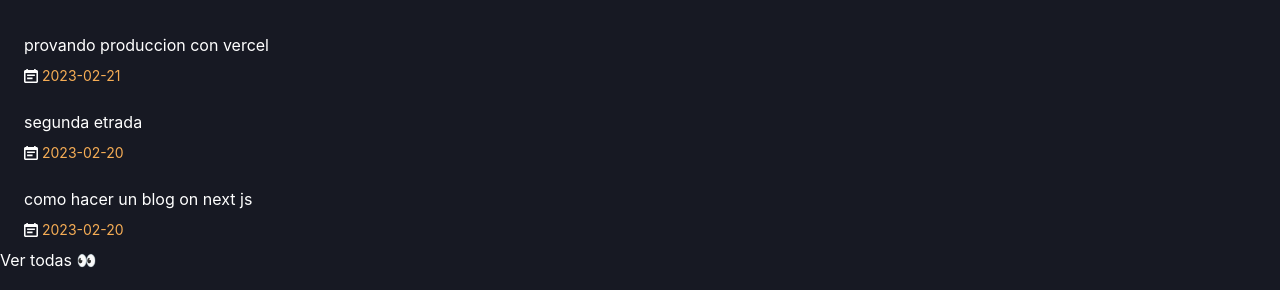
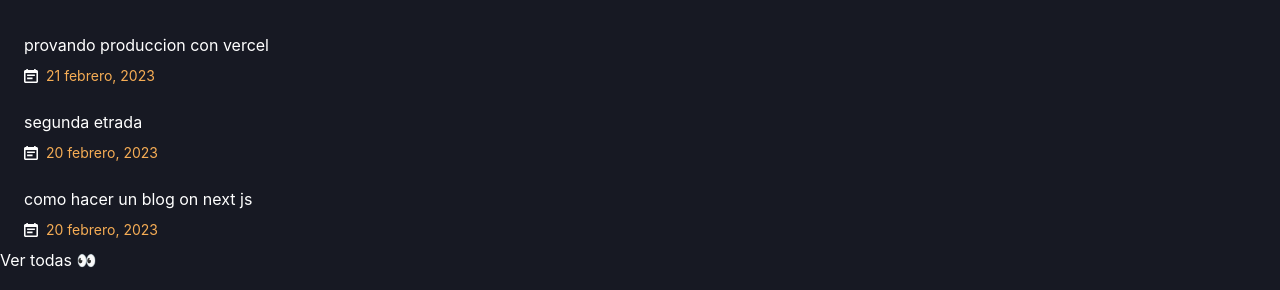
Before and after one commit to noepompeyo/mi-blog, a Next.js app: page / in a window 1280 px wide. Shown: the part 365-655 px from the top of the page. Built offline with nearby package versions, Linux system fonts and the light colour scheme.

Commit message:
se modifico la lectura dd la fecha

```diff
--- a/components/Footer.js
+++ b/components/Footer.js
@@ -15,7 +15,7 @@ export default function Footer() {
         py={16}
         w="100%"
         direction="row"
-        justify="center"
+        justify="center           "
         textAlign="center"
         align="center"
         fontFamily="mono"
--- a/components/PostListItem.js
+++ b/components/PostListItem.js
@@ -1,9 +1,9 @@
 import { CalendarIcon } from "@chakra-ui/icons";
-import { Box, Flex, Text  } from "@chakra-ui/react";
+import { Box, Flex,  Text  } from "@chakra-ui/react";
 
 
 
-export default function PostListItem({title, date}) {
+export default function PostListItem({title, date, }) {
 return (
     <Box as="span" display="block" py="2" ml={6}>
         <Text as="h4" size="sm" fontWeight="400" my={2}>
@@ -11,8 +11,10 @@ return (
         </Text>
         <Flex as="span" align="center" fontSize="sm" color="white">
             <CalendarIcon/>
-            <Text color="orange.300" ml={1}>
+            <Text color="orange.300" ml={2}>
             {date}
+
+
 
             </Text>
         </Flex>
--- a/data/hola.mdx
+++ b/data/hola.mdx
@@ -1,6 +1,8 @@
 ---
 title: 'como hacer un blog on next js'
 date: "2023-02-20"
+tags:
+ -"💻 Desarrollo"
 
 ---
 
--- a/data/segundo-post.mdx
+++ b/data/segundo-post.mdx
@@ -1,6 +1,8 @@
 ---
 title : "segunda etrada"
 date: "2023-02-20"
+tags:
+ -  "🚀 Creacion"
 
 ---
 
--- /dev/null
+++ b/lib/format-date.js
@@ -0,0 +1,8 @@
+import { format, parseISO } from "date-fns";
+import { es } from "date-fns/locale";
+
+
+export const  formatDate = (date) =>
+    format(parseISO(date), "d MMMM, yyyy",  {
+        locale: es,
+    })
--- a/package.json
+++ b/package.json
@@ -14,6 +14,7 @@
     "@emotion/react": "^11.10.6",
     "@emotion/styled": "^11.10.6",
     "@next/font": "13.1.6",
+    "date-fns": "^2.29.3",
     "framer-motion": "^9.1.4",
     "gray-matter": "^4.0.3",
     "next": "13.1.6",
--- a/pages/index.js
+++ b/pages/index.js
@@ -1,8 +1,8 @@
 import Head from 'next/head'
-
+import {  Text,  ChakraProvider, Flex, Heading, Box , Image} from '@chakra-ui/react';
+import { formatDate } from '@/lib/format-date';
 import Link from 'next/link'
 import { getAllFilesMetadata } from '@/lib/mdx'
-import {  Text,  ChakraProvider, Flex, Heading, Box , Image} from '@chakra-ui/react';
 import PostListItem from '@/components/PostListItem';
 import SectionsLinks from '@/components/SectionsLinks';
 import SocialNetworks from '@/components/SocialNetworks';
@@ -105,7 +105,8 @@ export default function Home({posts}) {
 
           <PostListItem
             title={post.title}
-            date= {post.date}
+            date= {formatDate(post.date)}
+
           />
 
             </Link>
```
Also changed, not shown: 1 other file (tests, documents, lock files or other folders).
